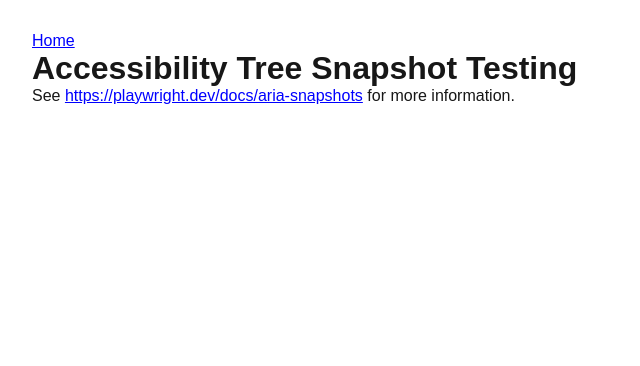
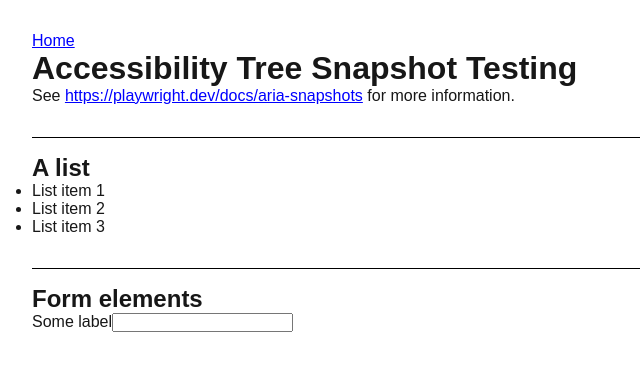
Before and after one commit to feerglas/a11y-automated-tests, a Next.js app: page /snapshot in a window 1280 px wide. Shown: the top 366 px of the page, without its empty margins (0-640 px from the left). Built offline with nearby package versions, Linux system fonts and the light colour scheme.

Commit message:
test: create aria snapshot

```diff
--- a/playwright.config.ts
+++ b/playwright.config.ts
@@ -23,4 +23,9 @@ export default defineConfig({
     url: 'http://127.0.0.1:3000',
     reuseExistingServer: !process.env.CI,
   },
+  expect: {
+    toMatchAriaSnapshot: {
+      pathTemplate: 'tests/snapshots/{arg}{ext}',
+    },
+  },
 });
--- a/src/app/snapshot/page.tsx
+++ b/src/app/snapshot/page.tsx
@@ -1,13 +1,28 @@
 import Link from "next/link";
 export default function A11yTree() {
   return (
-    <div>
+    <div data-testid="main">
       <nav>
         <Link href='/'>Home</Link>
       </nav>
       <main>
         <h1>Accessibility Tree Snapshot Testing</h1>
         <p>See <a href="https://playwright.dev/docs/aria-snapshots">https://playwright.dev/docs/aria-snapshots</a> for more information.</p>
+
+        <section>
+          <h2>A list</h2>
+          <ul>
+            <li>List item 1</li>
+            <li>List item 2</li>
+            <li>List item 3</li>
+          </ul>
+        </section>
+
+        <section>
+          <h2>Form elements</h2>
+          <label htmlFor="form-elem">Some label</label>
+          <input type="text" id="form-elem"/>
+        </section>
       </main>
     </div>
   );
```
Also changed, not shown: tests/snapshots/snapshot.aria.yml (added, +18 -0 lines), 1 other file (tests, documents, lock files or other folders).
